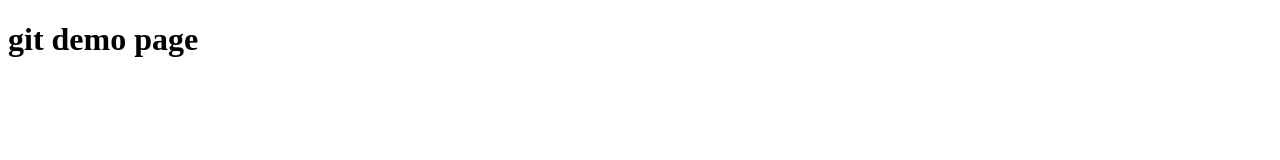
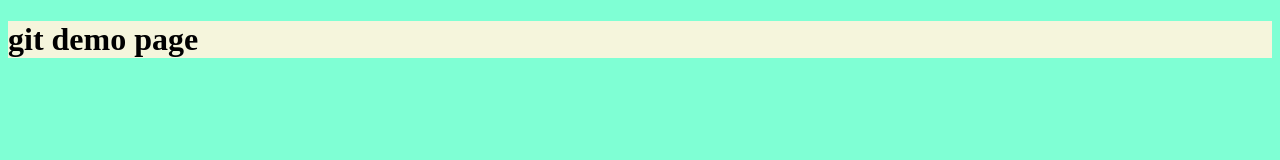
Before and after one commit to abhisheksingh9724/firstREpo, a plain HTML site: page index.html in a window 1280 px wide. Drawn offline with Linux system fonts and the light colour scheme.

Commit message:
style added

```diff
--- a/index.html
+++ b/index.html
@@ -6,6 +6,7 @@
   <meta http-equiv="X-UA-Compatible" content="IE=edge">
   <meta name="viewport" content="width=device-width, initial-scale=1.0">
   <title>Document</title>
+  <link rel="stylesheet" href="style.css">
 </head>
 
 <body>
--- /dev/null
+++ b/style.css
@@ -0,0 +1,7 @@
+body {
+  background-color: aquamarine;
+}
+
+h1 {
+  background-color: beige;
+}
```
